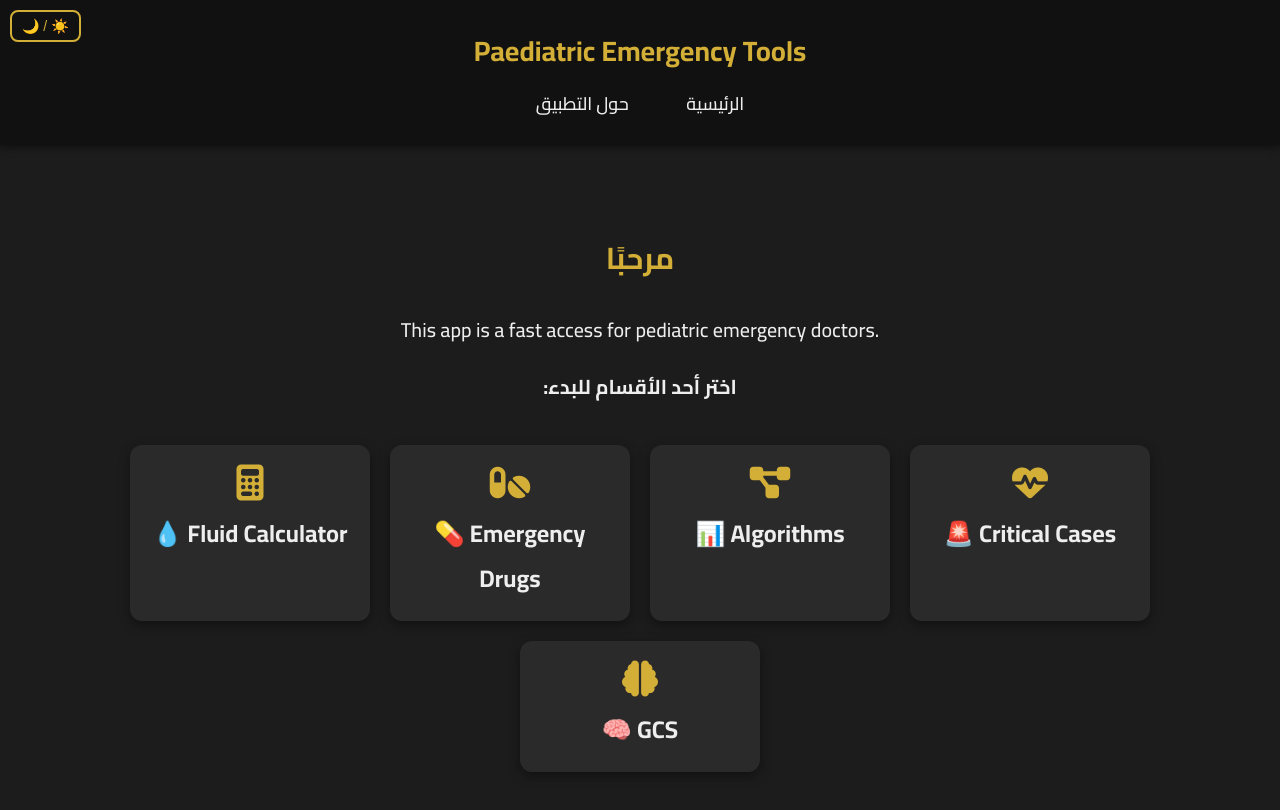
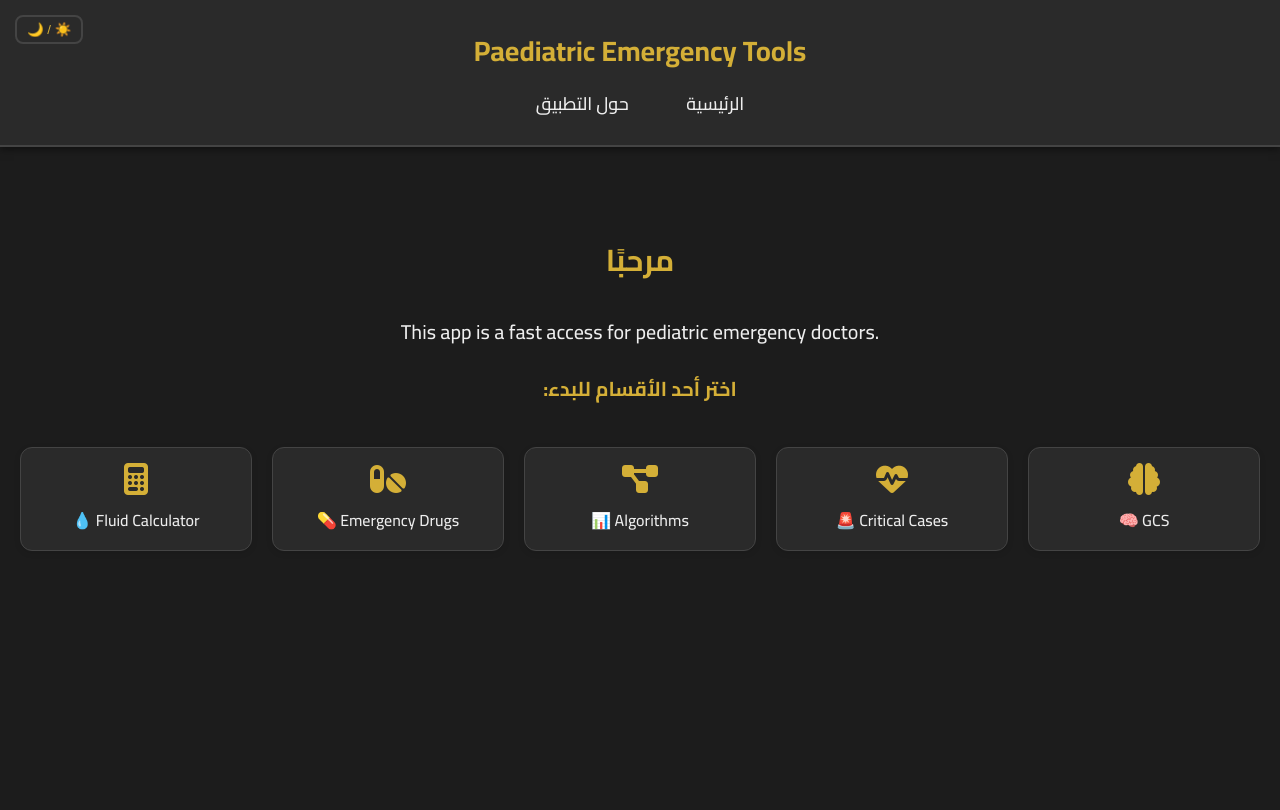
Before and after one commit to Wahab1996/1, a plain HTML site: page index.html in a window 1280 px wide. Drawn offline with Linux system fonts and the light colour scheme.

Commit message:
Add files via upload

```diff
--- a/index.html
+++ b/index.html
@@ -80,52 +80,65 @@
 
 <style>
   :root {
-        --bg-color: #1c1c1c;
-        --text-color: #eee;
-        --card-bg: #2a2a2a;
-        --highlight-color: #d4af37;
+    --bg: #1c1c1c;
+    --text: #eee;
+    --card: #2a2a2a;
+    --highlight: #d4af37;
+    --border: #444;
   }
+
   body.light-mode {
-        --bg-color: #e6f0f8;
-        --text-color: #000;
-        --card-bg: #fff;
-        --highlight-color: #003366;
+    --bg: #e3f2fd;
+    --text: #1a1a1a;
+    --card: #ffffff;
+    --highlight: #004080;
+    --border: #99ccee;
   }
+
   body {
-        background-color: var(--bg-color);
-        color: var(--text-color);
+    background-color: var(--bg);
+    color: var(--text);
     transition: background-color 0.3s ease, color 0.3s ease;
   }
-      .icon-link {
-        background-color: var(--card-bg) !important;
-        color: var(--text-color) !important;
-        font-size: 24px !important;
+  header {
+    background-color: var(--card);
+    color: var(--highlight);
+    border-bottom: 2px solid var(--border);
+  }
+  header h1 {
+    color: var(--highlight);
     font-weight: bold;
   }
-      .icon-link i {
-        font-size: 36px !important;
-        color: var(--highlight-color) !important;
+  section, .card, .icon-link {
+    background-color: var(--card);
+    color: var(--text);
+    border: 1px solid var(--border);
+    border-radius: 12px;
+    padding: 15px;
+    box-shadow: 0 2px 6px rgba(0,0,0,0.1);
+  }
+  h1, h2, h3 {
+    color: var(--highlight);
   }
   .theme-toggle {
-        position: absolute;
-        top: 10px;
-        left: 10px;
-        background: none;
-        color: var(--highlight-color);
-        border: 2px solid var(--highlight-color);
-        padding: 6px 10px;
+    position: fixed;
+    top: 15px;
+    left: 15px;
+    background-color: var(--card);
+    color: var(--highlight);
+    border: 2px solid var(--border);
     border-radius: 8px;
+    padding: 5px 10px;
     cursor: pointer;
-        font-size: 14px;
+    z-index: 999;
   }
 </style>
-
 <script>
   function toggleTheme() {
     document.body.classList.toggle("light-mode");
     localStorage.setItem("theme", document.body.classList.contains("light-mode") ? "light" : "dark");
   }
-      window.onload = function() {
+  window.onload = function () {
     if (localStorage.getItem("theme") === "light") {
       document.body.classList.add("light-mode");
     }
@@ -134,8 +147,8 @@
 
 </head>
 <body>
+  <button class='theme-toggle' onclick='toggleTheme()'>🌙 / ☀️</button>
   <header>
-    <button class="theme-toggle" onclick="toggleTheme()">🌙 / ☀️</button>
     <h1>Paediatric Emergency Tools</h1>
     <nav>
       <a href="index.html">الرئيسية</a>
```
Also changed, not shown: about.html (+41 -28 lines), algorithms.html (+41 -28 lines), calculators.html (+41 -28 lines), critical.html (+41 -27 lines), drugs.html (+41 -27 lines), gcs.html (+41 -28 lines). Lines whose indentation alone changed are shown as unchanged.
